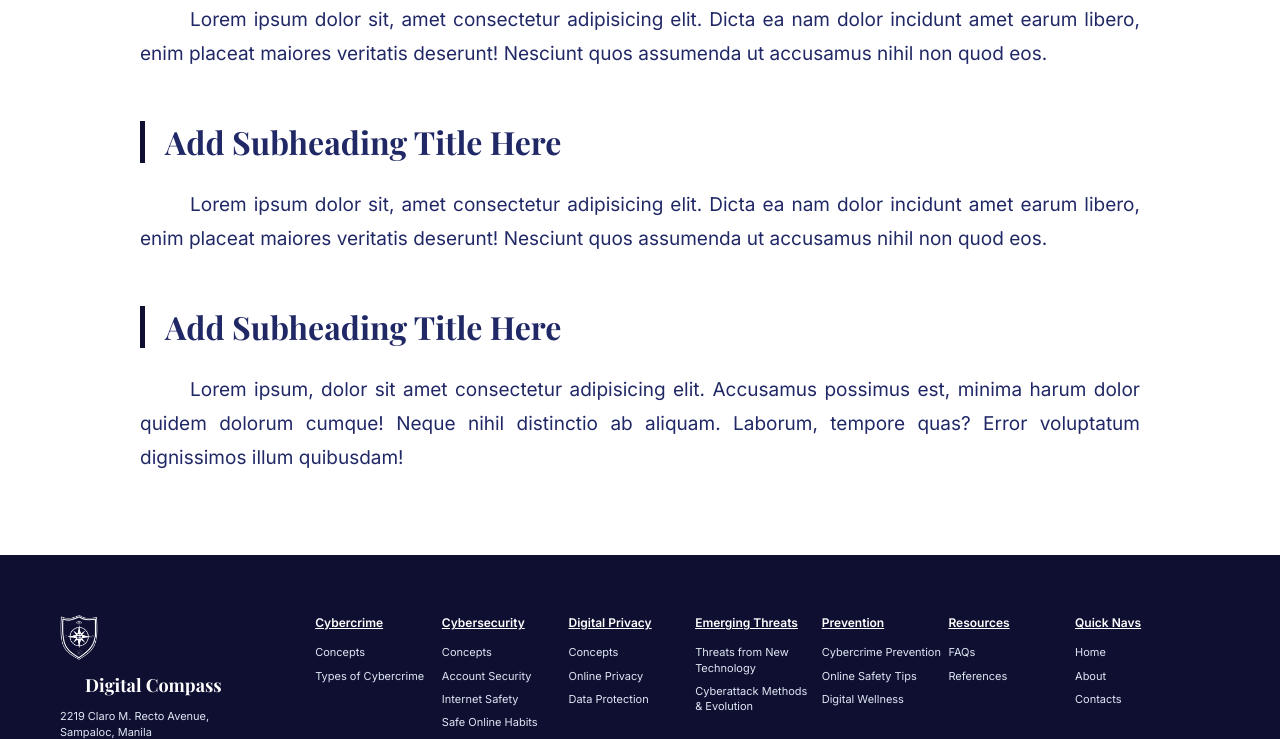
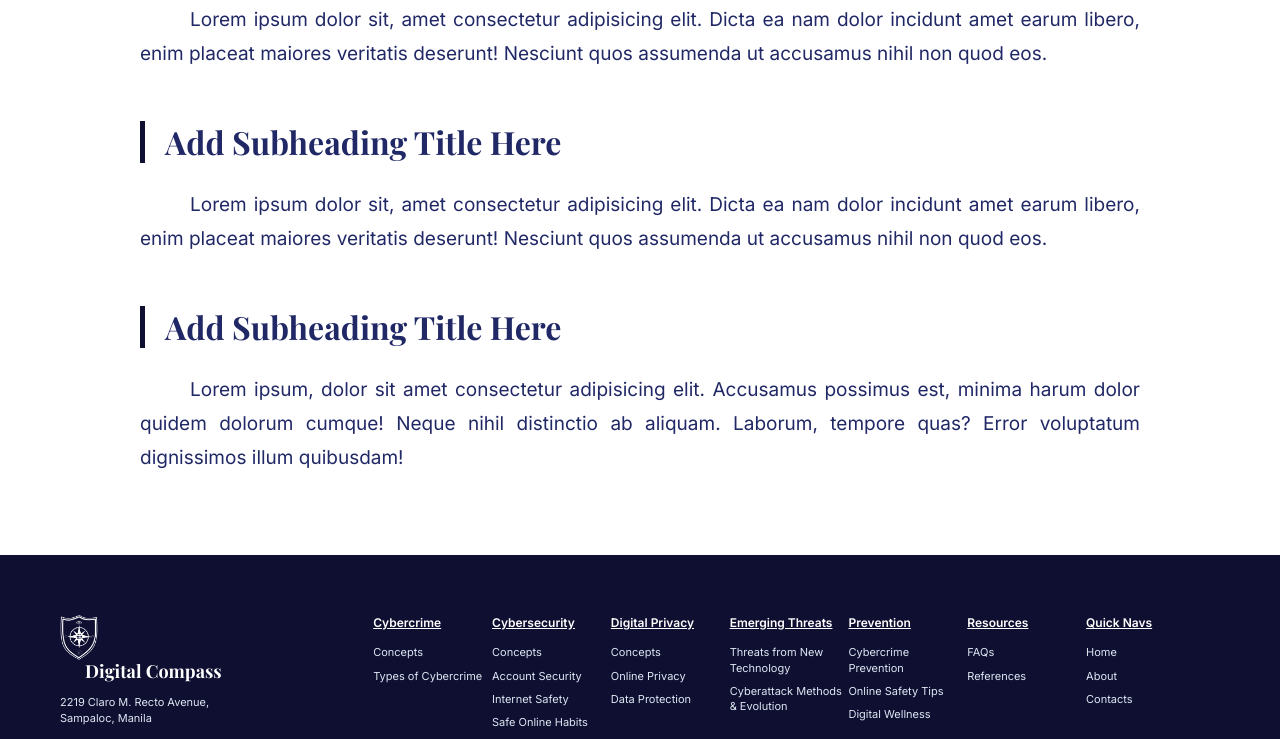
Before and after one commit to jadebianca/digital-compass, a plain HTML site: page article-template.html in a window 1280 px wide. Shown: the part 1560-2299 px from the top of the page. Drawn offline with nearby package versions, Linux system fonts and the light colour scheme.

Commit message:
commit on "main"

```diff
--- a/css/navigations.css
+++ b/css/navigations.css
@@ -1,8 +1,9 @@
+/* Navigation Styles */
 nav {
     background-color: #0F0F32;
     padding: 20px 60px;
     overflow: hidden;
-    }
+}
 
 .logo-container {
     float: left;
@@ -58,18 +59,22 @@ footer {
 
 .footer-brand {
     float: left;
-    width: 20%;
+    width: 25%; /* Increased slightly to fit text and logo side-by-side */
 }
 
+/* Fix: Make logo and H2 magkatabi */
 .footer-brand img {
     height: 45px;
-    margin-bottom: 10px;
+    vertical-align: middle;
+    margin-right: 10px;
 }
 
 .footer-brand h2 {
     font-size: 18px;
     margin: 0;
     color: #FFFFFF;
+    display: inline-block;
+    vertical-align: middle;
 }
 
 .footer-brand p {
@@ -91,7 +96,7 @@ footer {
 
 .footer-columns-container {
     float: right;
-    width: 78%;
+    width: 73%;
     text-align: left;
 }
 
```
